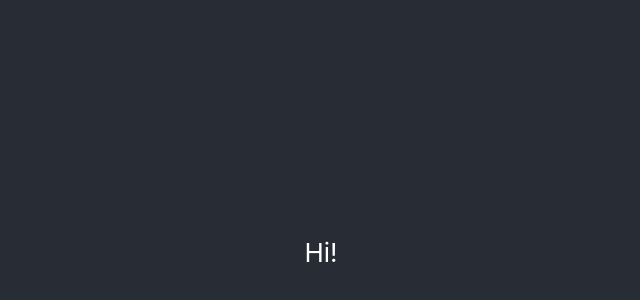
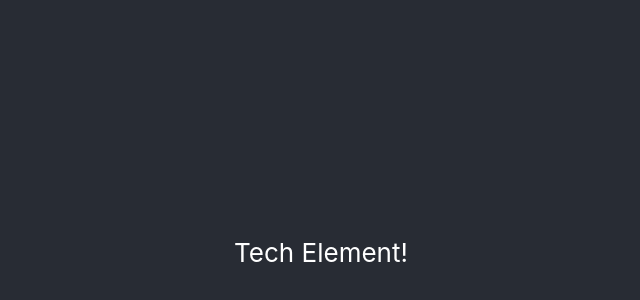
Before and after one commit to memoev/geoclick, a React (Create React App) app in the folder geoclick/: page / in a window 1280 px wide. Shown: the part 148-448 px from the top of the page, without its empty margins (319-959 px from the left). Built offline with nearby package versions, Linux system fonts and the light colour scheme.

Commit message:
tech element component

```diff
--- a/geoclick/src/App.jsx
+++ b/geoclick/src/App.jsx
@@ -1,13 +1,14 @@
 import React from 'react';
+import Tech from './components/Tech';
 import './App.css';
 
 function App() {
   return (
-    <div className="App">
+    <>
       <header className="App-header">
-        Hi!
+        <Tech className="App"/>
       </header>
-    </div>
+    </>
   );
 }
 
--- a/geoclick/src/components/Tech.jsx
+++ b/geoclick/src/components/Tech.jsx
@@ -0,0 +1,19 @@
+import React, { Component } from 'react';
+import TechElement from './TechElement';
+
+class Tech extends Component {
+
+    state = {
+
+    };
+
+    render() {
+        return <>
+            <TechElement />
+        </>
+    }
+
+
+}
+
+export default Tech;
--- /dev/null
+++ b/geoclick/src/components/TechElement.jsx
@@ -0,0 +1,9 @@
+import React from 'react';
+
+function TechElement(props) {
+    return <>
+        <p>Tech Element!</p>
+    </>
+}
+
+export default TechElement;
```
